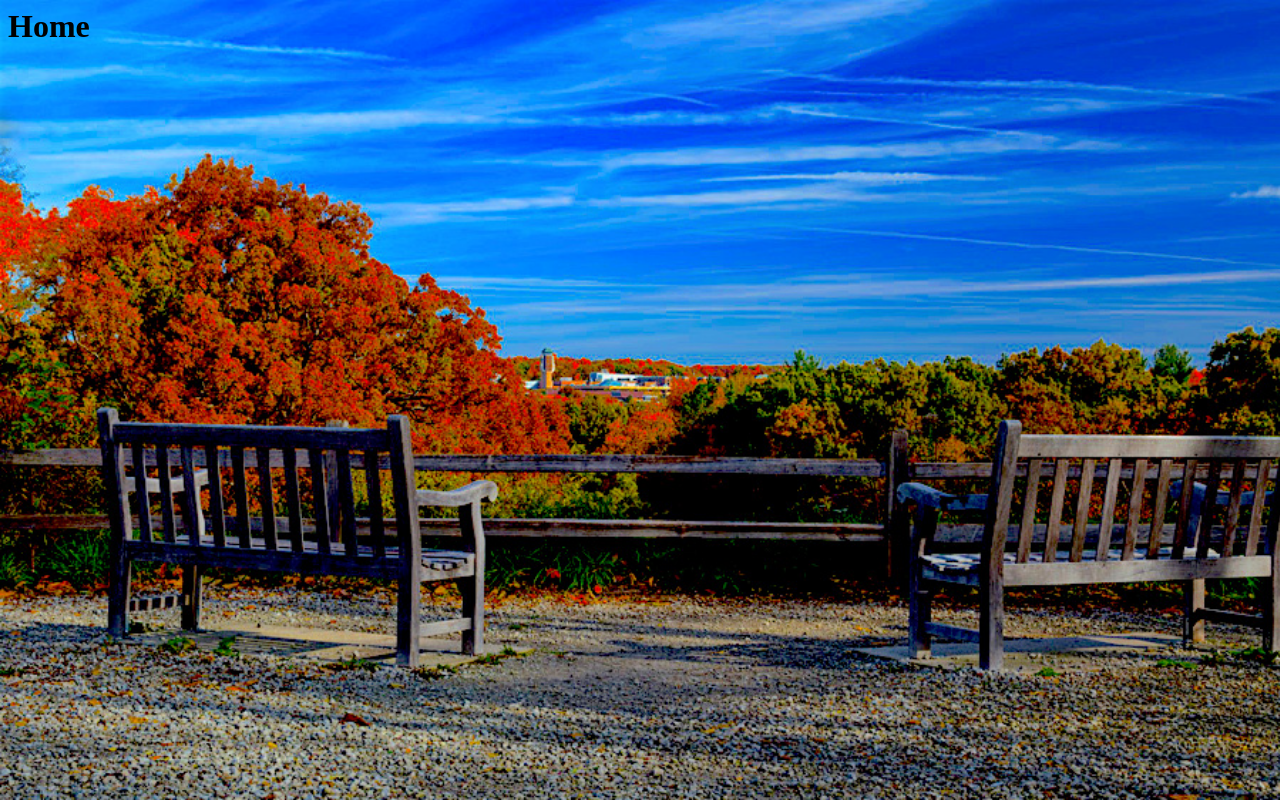
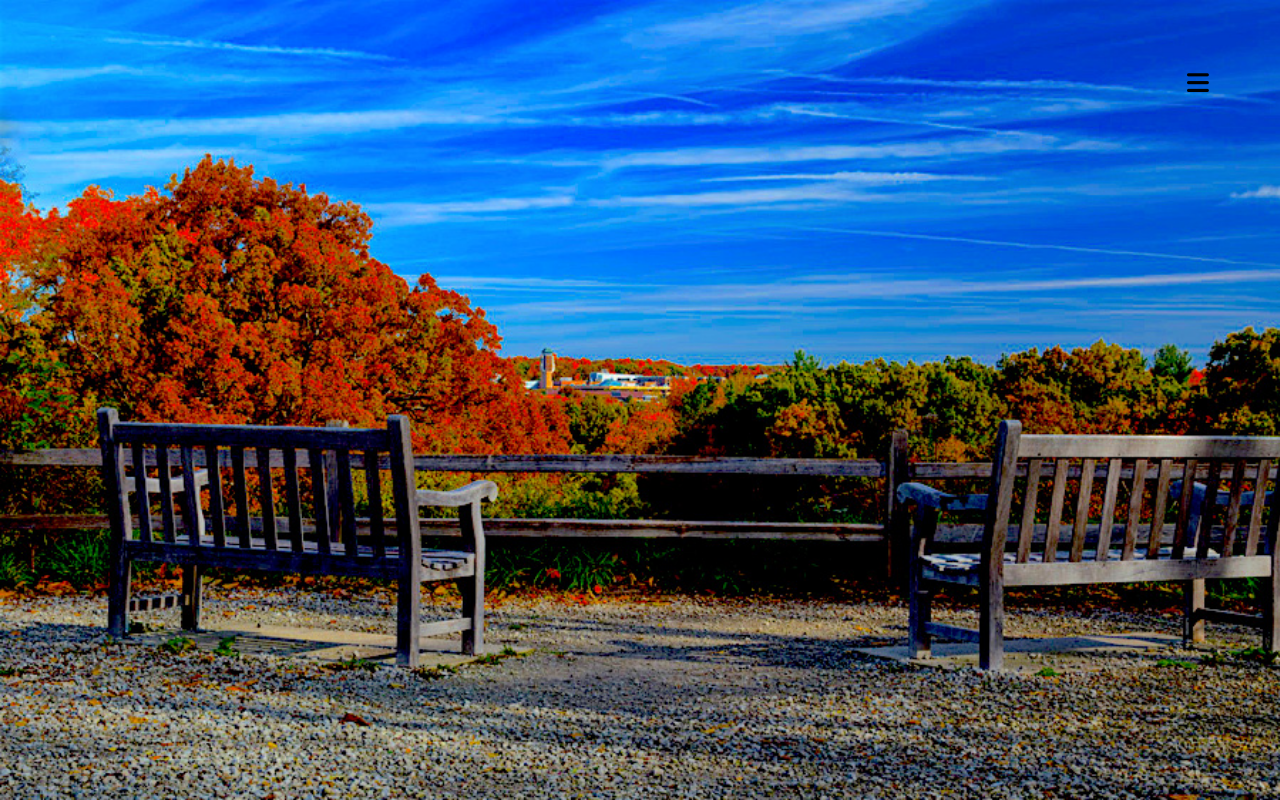
Before and after one commit to steelech/pics, a website with bundled scripts: page client/index.html in a window 1280 px wide. Built offline with nearby package versions, Linux system fonts and the light colour scheme; files whose address does not match are found by name.

Commit message:
homepage layout, favicon

```diff
--- a/client/css/styles.css
+++ b/client/css/styles.css
@@ -1,2 +1,8 @@
 #login-container  {
 }
+
+.home-bars {
+	padding: 5%;
+	font-size: 25px;
+	float: right;
+}
--- a/client/index.html
+++ b/client/index.html
@@ -1,6 +1,11 @@
 <head>
-<script type="text/javascript" src="/static/build.js"></script>
-<link rel="stylesheet" type="text/css" href="/static/styles.css">
+	<script type="text/javascript" src="/static/build.js"></script>
+	<script src="https://use.fontawesome.com/5b58e61fde.js"></script>
+	<link rel="stylesheet" type="text/css" href="/static/styles.css">
+	<link rel="shortcut icon" href="/static/favicon.png" />
+	<title>
+		Pics and Songs
+	</title>
 </head>
 <style>
 	body {
--- a/client/src/view/homeView.js
+++ b/client/src/view/homeView.js
@@ -1,10 +1,8 @@
 var homeView = {
 	renderHomeView: function() {
-		var header = document.createElement("h1");
-		var headerText = document.createTextNode("Home");
-		header.appendChild(headerText);
-
-		document.getElementsByTagName('body')[0].appendChild(header);
+		var bars = document.createElement("i");
+		bars.className += " fa fa-bars home-bars";
+		document.getElementsByTagName('body')[0].appendChild(bars);
 	}
 }
 
--- a/gulpfile.js
+++ b/gulpfile.js
@@ -116,4 +116,6 @@ gulp.task('develop', ['css', 'es6', 'index', 'assets'], function() {
 gulp.task('watch', function() {
 	gulp.watch(['client/**/*.js'], ['es6']);
 	gulp.watch(['client/**/*.css'], ['css']);
+	gulp.watch(['client/index.html'], ['index']);
+
 });
```
Also changed, not shown: client/assets/favicon.png (added).
